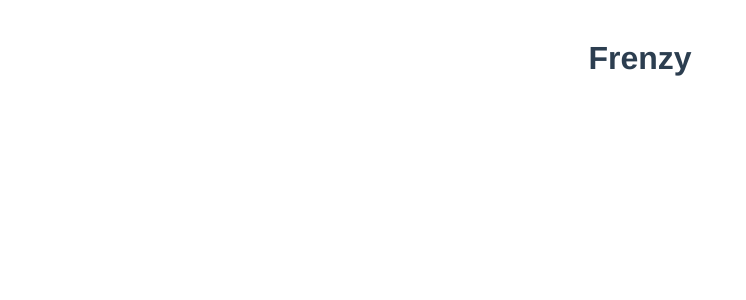
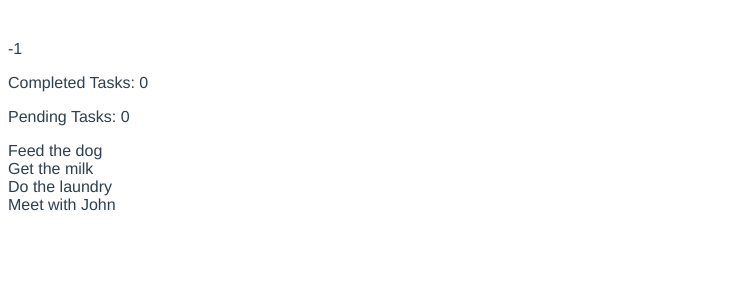
Before and after one commit to lyctc/Frenzy, a Vue app: page / in a window 1280 px wide. Shown: the top 300 px of the page, without its empty margins (0-746 px from the left). Built offline with nearby package versions, Linux system fonts and the light colour scheme.

Commit message:
initial data structure, keyboard shortcuts

```diff
--- a/src/App.vue
+++ b/src/App.vue
@@ -1,18 +1,71 @@
 <template>
-  <div id="app">
-    <Dash/>
-  </div>
+<div id="app">
+  <Dash v-bind:store="store" />
+</div>
 </template>
 
 <script>
+import Vue from 'vue'
 import Dash from './components/Dash.vue'
+
+const store = {
+  state: {
+    selected: -1,
+    mode: 'move', // 'move', 'selected', 'edit'
+    todos: [
+      {
+        tid: 0,
+        title: 'Feed the dog',
+        labels: [],
+      }, {
+        tid: 1,
+        title: 'Get the milk',
+        labels: [],
+      }, {
+        tid: 2,
+        title: 'Do the laundry',
+        labels: [],
+      }, {
+        tid: 3,
+        title: 'Meet with John',
+        labels: [],
+      }
+    ],
+  },
+  setState(key, value) {
+    Vue.set(this.state, key, value);
+  },
+}
 
 export default {
   name: 'app',
   components: {
-    Dash
-  }
-}
+    Dash,
+  },
+  methods: {
+  },
+  data: function() {
+    return {
+      store: store,
+    };
+  },
+  mounted() {
+    window.addEventListener("keyup", e => {
+      if (e.keyCode === 38) { // up arrow
+        if (store.state.selected > 0) {
+          store.setState('selected', store.state.selected - 1);
+        }
+      }
+      if (e.keyCode === 40) { // down arrow
+        if (store.state.selected < store.state.todos.length - 1) {
+          store.setState('selected', store.state.selected + 1);
+        }
+      }
+      if (e.keyCode === 13) { // enter
+      }
+    });
+  },
+};
 </script>
 
 <style>
@@ -20,7 +73,6 @@ export default {
   font-family: 'Avenir', Helvetica, Arial, sans-serif;
   -webkit-font-smoothing: antialiased;
   -moz-osx-font-smoothing: grayscale;
-  text-align: center;
   color: #2c3e50;
   margin-top: 40px;
 }
--- a/src/components/Dash.vue
+++ b/src/components/Dash.vue
@@ -1,17 +1,33 @@
 <template>
-<div class="dash">
-  <h1>Frenzy</h1>
+<div>
+  <p>{{store.state.selected}}</p>
+  <p>Completed Tasks: {{store.state.todos.filter(todo => {return todo.done === true}).length}}</p>
+  <p>Pending Tasks: {{store.state.todos.filter(todo => {return todo.done === false}).length}}</p>
+  <Item
+    v-for="todo in store.state.todos"
+    v-bind:todo="todo"
+    v-bind:key="todo.tid"
+    :class="{ 'selectedTodo' : store.state.selected === todo.tid }"
+  />
 </div>
 </template>
 
 <script>
+import Item from './Item.vue'
+
 export default {
-  name: 'Dash',
-  props: {
-    msg: String
-  }
-}
+  name: 'app',
+  components: {
+    Item,
+  },
+  props: [
+    'store',
+  ],
+};
 </script>
 
 <style scoped>
+  .selectedTodo {
+    font-weight: 600;
+  }
 </style>
--- /dev/null
+++ b/src/components/Item.vue
@@ -0,0 +1,17 @@
+<template>
+<div class="item">
+  {{todo.title}}
+</div>
+</template>
+
+<script>
+export default {
+  name: 'app',
+  props: [
+    'todo'
+  ],
+}
+</script>
+
+<style scoped>
+</style>
```
